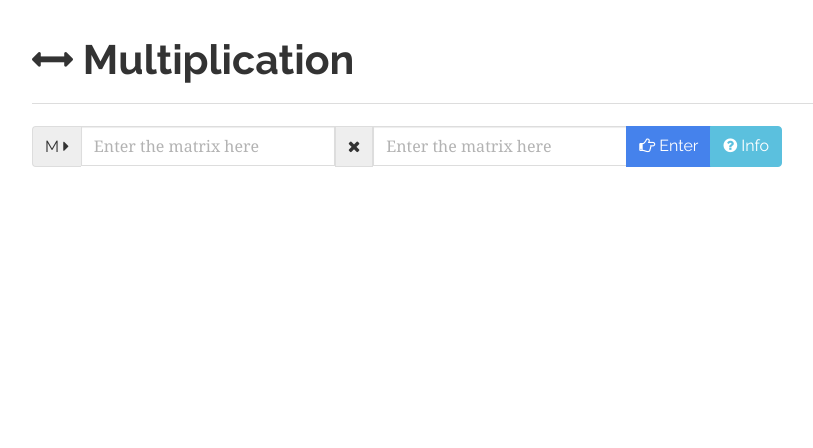
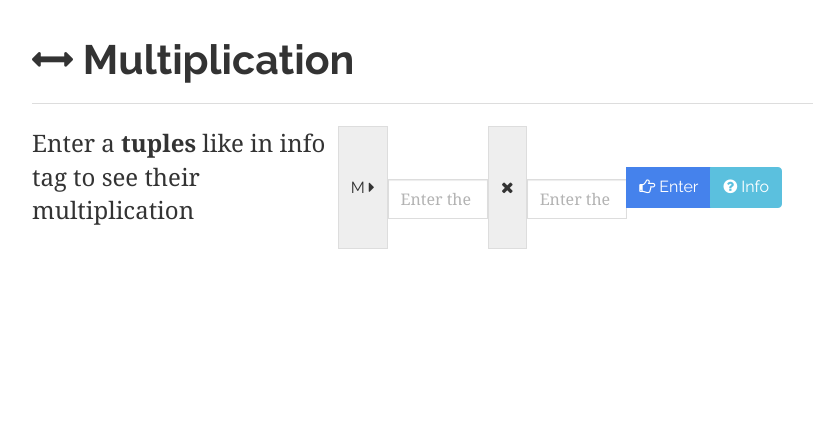
Before and after one commit to marianpetruk/Discrete_Math_project, a Flask app: page /multiplication in a window 1280 px wide. Shown: the part 67-515 px from the top of the page, without its empty margins (38-851 px from the left). Run offline with Flask 2, Linux system fonts and the light colour scheme; some libraries are stand-ins or nearby versions.

Commit message:
description text added

```diff
--- a/templates/pages/placeholder.multiplication.html
+++ b/templates/pages/placeholder.multiplication.html
@@ -6,6 +6,7 @@
     <div class="col-md-8">
         <form action='multiplication' method='POST'>
             <div class="input-group">
+                <label class="control-label lead">Enter a <b>tuples</b> like in info tag to see their multiplication</label>
                 <span class="input-group-addon">M <i class="fa fa-caret-right" aria-hidden="true"></i></span>
                 <input class="form-control" type='text' name='matrix1' id='matrix1' {%if query%}value={{ query }}{% endif %} placeholder="Enter the matrix here">
                 <span class="input-group-addon"> <i class="fa fa-times" aria-hidden="true"></i></span>
--- a/templates/pages/placeholder.multiplication_uk.html
+++ b/templates/pages/placeholder.multiplication_uk.html
@@ -6,6 +6,7 @@
     <div class="col-md-8">
        <form action='multiplication' method='POST'>
             <div class="input-group">
+                <label class="control-label lead">Введіть <b>кортежі</b> як у вкладці "інфо" для обчислення добутку</label>
                 <span class="input-group-addon">M <i class="fa fa-caret-right" aria-hidden="true"></i>  </span>
                 <input class="form-control" type='text' name='matrix1' id='matrix1' {%if query%}value={{ query }}{% endif %} placeholder="Введіть матрицю тут">
                 <span class="input-group-addon"> <i class="fa fa-times" aria-hidden="true"></i></span>
```
